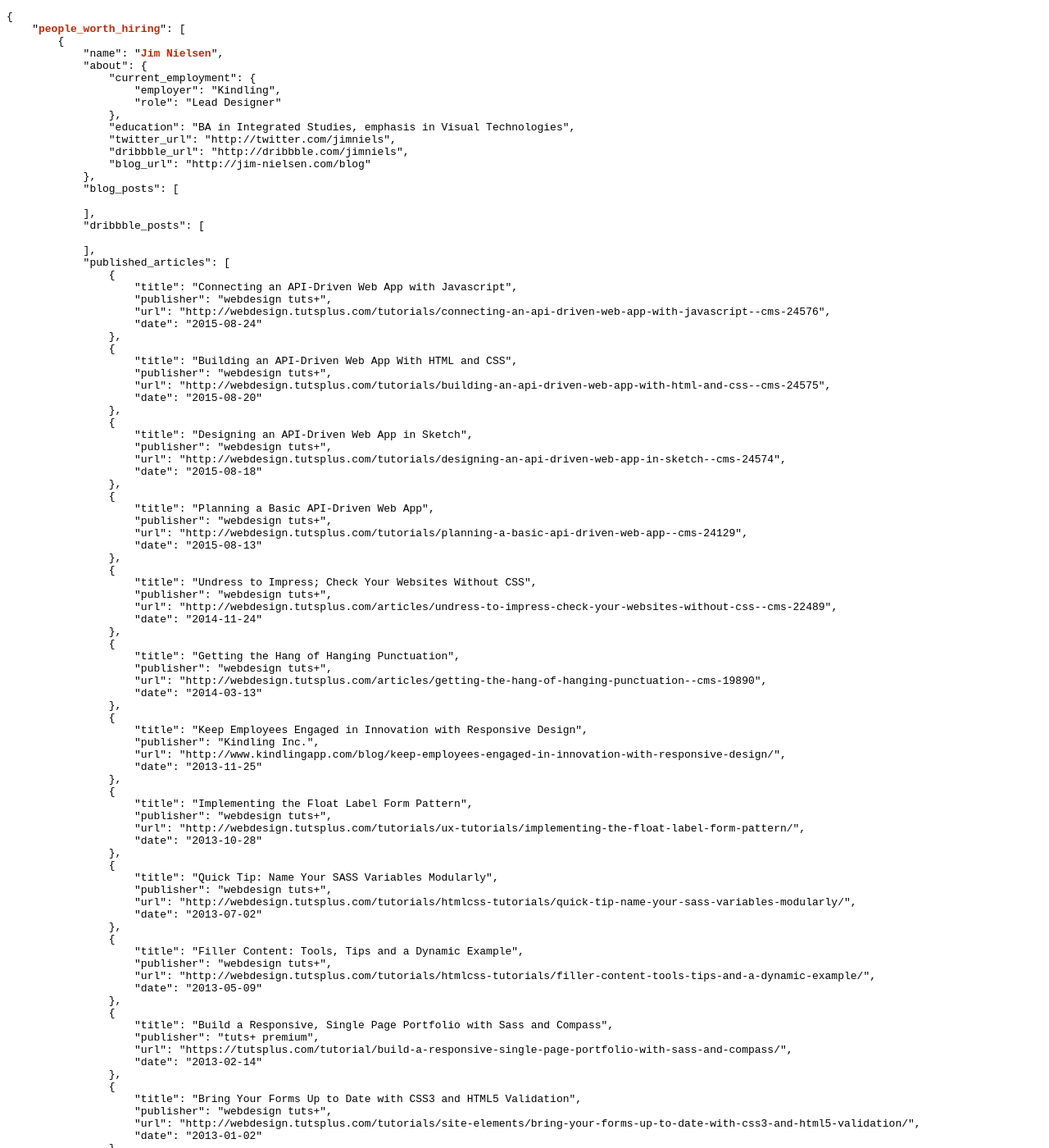
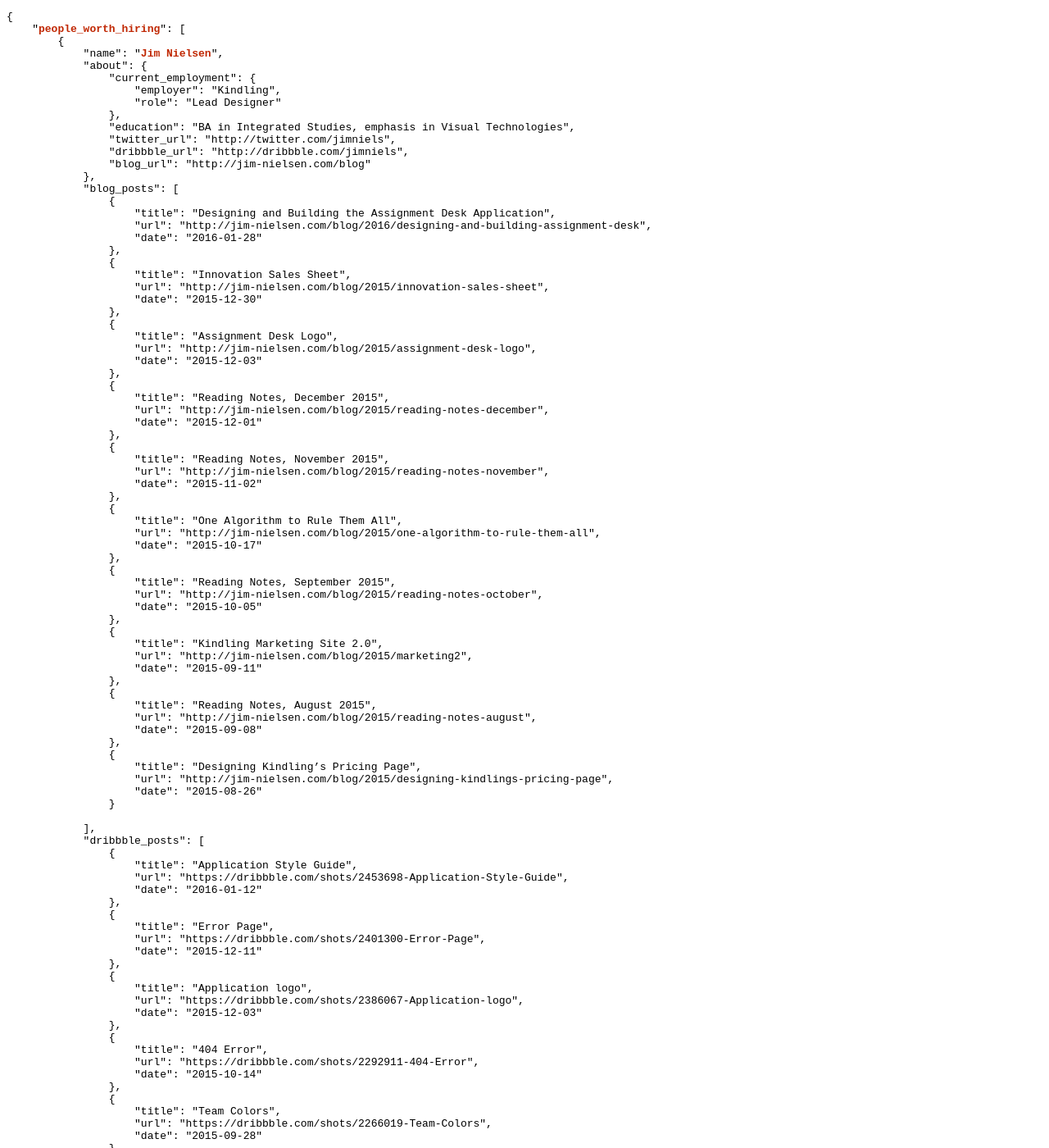
Before and after one commit to jimniels/www, a Jekyll site: the page built from resume.html, in a window 1280 px wide and 1400 px high. Shown: the whole window at 82% size. Built offline with Jekyll 4.4.1, drawn with Linux system fonts in a browser that asks for light colours; Markdown is read by kramdown in place of the engine named in the settings; some of the changed text lies outside the part shown.

Commit message:
Dev resume update

```diff
--- a/resume.html
+++ b/resume.html
@@ -22,7 +22,7 @@
                 "blog_url": "<a href="http://jim-nielsen.com/blog">http://jim-nielsen.com/blog</a>"
             },
             "blog_posts": [
-                {% for post in site.data.blog.posts limit:10 %}{
+                {% for post in site.data.blog limit:10 %}{
                     "title": "{{ post.title }}",
                     "url": "<a href="{{ post.url }}">{{ post.url }}</a>",
                     "date": "{{ post.date | date: "%F" }}"
@@ -30,9 +30,9 @@
                 {% endfor %}
             ],
             "dribbble_posts": [
-                {% for shot in site.data.dribbble.shots limit:10 %}{
+                {% for shot in site.data.dribbble limit:10 %}{
                     "title": "{{ shot.title }}",
-                    "url": "<a href="{{ shot.url }}">{{ shot.url }}</a>",
+                    "url": "<a href="{{ shot.html_url }}">{{ shot.html_url }}</a>",
                     "date": "{{ shot.created_at | date: "%F" }}"
                 }{% unless forloop.last %},{% endunless %}
                 {% endfor %}
```
